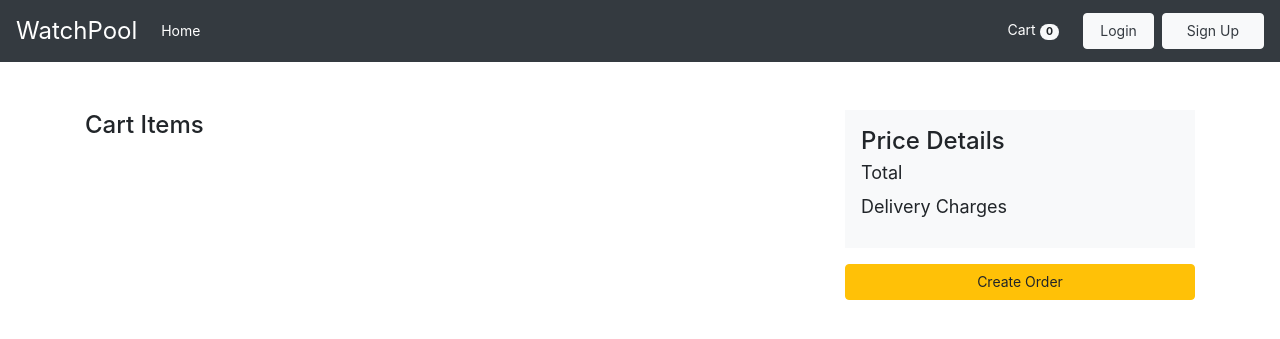
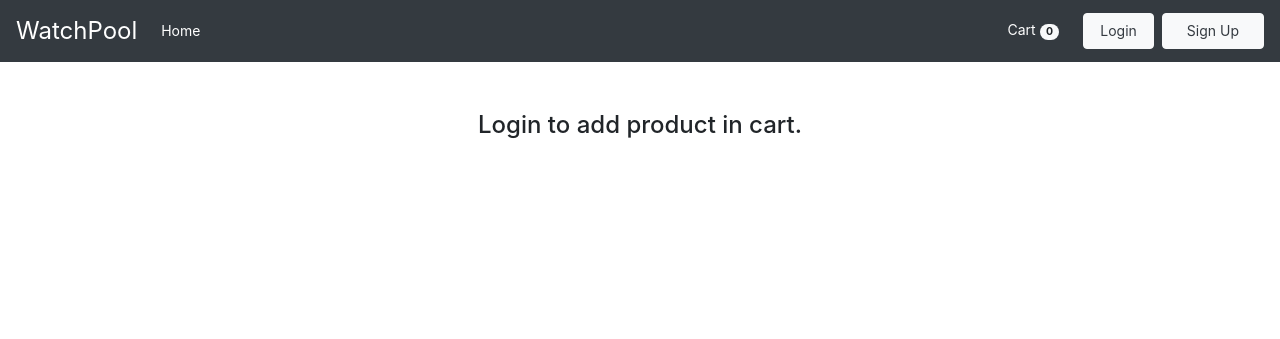
Before and after one commit to inaveenchahar/e-mart, a Django app: page /cart/ in a window 1280 px wide. Shown: the top 339 px of the page. Run offline with Django 3.2, Linux system fonts and the light colour scheme; some libraries are stand-ins or nearby versions.

Commit message:
chore(cart): if else added for authenticated user to view cart

```diff
--- a/cart/templates/view_cart.html
+++ b/cart/templates/view_cart.html
@@ -12,6 +12,7 @@
                 {{ message }}
             </div>
         {% endif %}
+        {% if request.user.is_authenticated %}
             {% if empty_cart_message %}
                 <p>{{ empty_cart_message }}</p>
             {% else %}
@@ -51,5 +52,8 @@
                     </div>
                 </div>
             {% endif %}
+        {% else %}
+            <h2 class="my-md-5 my-3 text-center">Login to add product in cart.</h2>
+        {% endif %}
     </section>
 {% endblock content %}
--- a/cart/views.py
+++ b/cart/views.py
@@ -36,7 +36,8 @@ def cart_product(request, c_slug, p_slug, id):
         c_product.save()
         messages.success(request, "You have successfully added {prdt} in your cart.".format(prdt=product))
         return redirect('main:homepage')
-    return render(request, 'product_details.html', {'category': category, 'product': product})
+
+    return redirect('product:product_details', category.slug, product.slug, product.id)
 
 
 # def cart_product(request, c_slug, p_slug, id):
```
Lines whose indentation alone changed are shown as unchanged.
